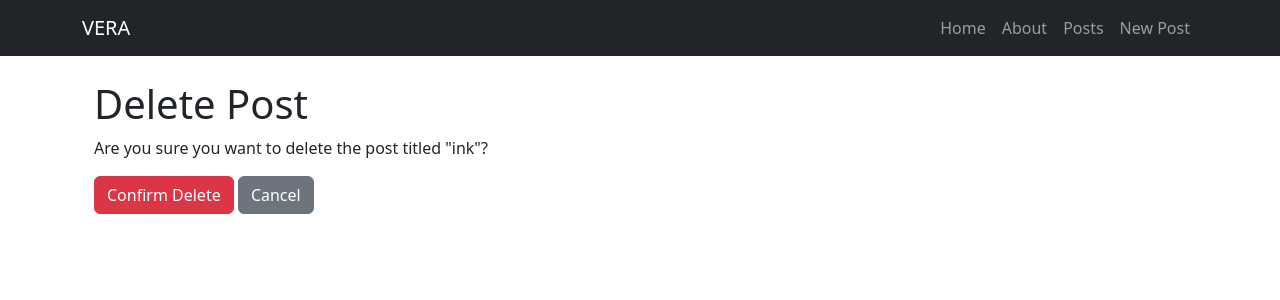
After one commit to Papurrryy01/MB, a Django app: page /posts/2/delete/ in a window 1280 px wide. The commit adds this page. Shown: the top 300 px of the page. Run offline with Django 5.2, Linux system fonts and the light colour scheme; data comes from the database, SQL or seed files in the repository; both versions use the stored data as it was after the commit.

Commit message:
fianl assignment

```diff
--- a/posts/urls.py
+++ b/posts/urls.py
@@ -2,11 +2,15 @@ from django.urls import path
 from .views import(
     PostListView,
     PostDetailView,
-    PostCreateView
+    PostCreateView,
+    PostUpdateView,
+    PostDeleteView
 )
 
 urlpatterns = [
     path('', PostListView.as_view(), name='post_list'),
     path('<int:pk>/', PostDetailView.as_view(), name='post_detail'),
     path('new/', PostCreateView.as_view(), name='post_new'),
+    path('<int:pk>/edit/', PostUpdateView.as_view(), name='post_edit'),
+    path('<int:pk>/delete/', PostDeleteView.as_view(), name='post_delete'),
 ]
--- a/posts/views.py
+++ b/posts/views.py
@@ -31,3 +31,16 @@ class PostCreateView(CreateView): #get and post method
     #fields attribute allow us to control which elements to display on the form to. create a new object
     #the name of the fields have to match with the attributes of the model
     fields = ['title', 'subtitle', 'body']
+
+class PostUpdateView(UpdateView): #get and post method
+    # PostUpdateView is going to update an object in the Post table in the DB
+    template_name = 'posts/edit.html'
+    model = Post
+    fields = ['title', 'subtitle', 'body']
+
+class PostDeleteView(DeleteView): #get and post method
+    # PostDeleteView is going to delete an object in the Post table in the DB
+    template_name = 'posts/delete.html'
+    model = Post
+    context_object_name = 'post'
+    success_url = '/'  # Redirect to home page after deletion
--- /dev/null
+++ b/templates/posts/delete.html
@@ -0,0 +1,17 @@
+{% extends 'base.html' %}
+
+{% block title %}
+    Delete Post
+{% endblock %}
+
+{% block content %}
+   <div class="container">
+        <h1>Delete Post</h1>
+        <p>Are you sure you want to delete the post titled "{{ post.title }}"?</p>
+        <form method="post">
+            {% csrf_token %}
+            <input type="submit" value="Confirm Delete" class="btn btn-danger">
+            <a href="{% url 'post_detail' post.id %}" class="btn btn-secondary">Cancel</a>
+        </form>
+   </div>
+{% endblock %}
--- a/templates/posts/detail.html
+++ b/templates/posts/detail.html
@@ -11,6 +11,6 @@
     <strong>Created on: {{ single_post.created_on }}</strong>
     <p>{{ single_post.body }}</p>
     <br>
-    <a href="#" class="btn btn-primary">Edit</a>
-    <a href="#" class="btn btn-danger">Delete</a>
+    <a href="{% url 'post_edit' single_post.id %}" class="btn btn-primary">Edit</a>
+    <a href="{% url 'post_delete' single_post.id %}" class="btn btn-danger">Delete</a>
 {% endblock %}
```
Also changed, not shown: templates/posts/edit.html (added, +15 -0 lines), db.sqlite3, posts/models.py (line endings or trailing spaces).
